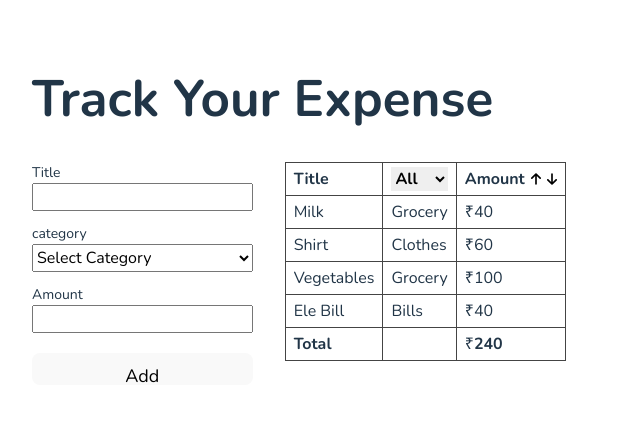
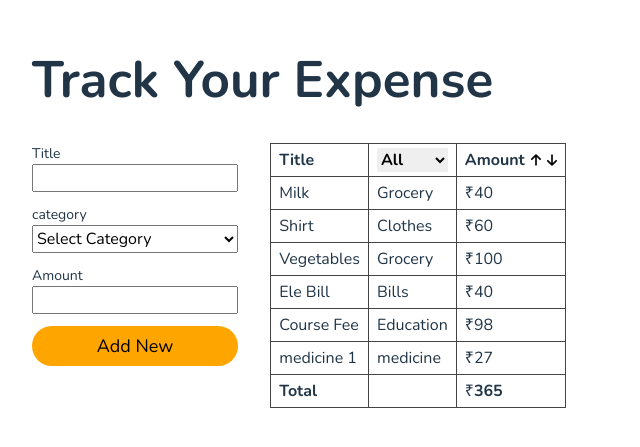
Before and after one commit to deepakgitofficial/Form_in_react_01, a React (Vite) app: page / in a window 1280 px wide. Shown: the part 187-634 px from the top of the page, without its empty margins (0-640 px from the left). Built offline with nearby package versions, Linux system fonts and the light colour scheme.

Commit message:
update sorting method

```diff
--- a/src/App.css
+++ b/src/App.css
@@ -101,10 +101,15 @@ main {
 
 .add-btn {
     width: 100%;
-    height: 32px;
+    /* height: 42px; */
+    padding: 7px;
     font-size: 18px;
     font-family: inherit;
     margin-top: 8px;
+    background-color: orange;
+    display: grid;
+    place-items: center;
+    border-radius: 50px;
 }
 
 .context-menu {
--- a/src/App.jsx
+++ b/src/App.jsx
@@ -3,15 +3,42 @@ import './App.css'
 import ExpenseForm from './Components/ExpenseForm'
 import ExpenseTable from './Components/ExpenseTable'
 import expenseData from './expenseData'
+// import { DataProvider } from './ContextAPI'
+// import Demo from './Components/Demo'
 
 function App() {
-  const [expData, setExpData] = useState(expenseData)
+  const [expenses, setExpenses] = useState(expenseData);
+  const [editRowId, setEditRowId] = useState('');
+
+    const [inputVal, setInputVal] = useState({
+      title: '',
+      category: '',
+      amount: ''
+    })
+
+
   return (
     <main>
       <h1>Track Your Expense</h1>
       <div className="expense-tracker">
-        <ExpenseForm setExpData={setExpData} />
-        <ExpenseTable expenses={expData} setExpData={setExpData}/>
+        {/* <DataProvider>
+          <Demo/>
+        </DataProvider> */}
+        <ExpenseForm
+        setExpData={setExpenses}
+        inputVal={inputVal}
+        setInputVal={setInputVal}
+        editRowId={editRowId}
+        setEditRowId={setEditRowId}
+        />
+
+        <ExpenseTable
+        expenses={expenses}
+         setExpData={setExpenses}
+          setInputVal={setInputVal}
+          setEditRowId={setEditRowId}
+          />
+
       </div>
     </main>
   )
--- a/src/Components/ContextMenu.jsx
+++ b/src/Components/ContextMenu.jsx
@@ -1,19 +1,36 @@
 import React from 'react'
 
-export default function ContextMenu({ContextMenuPosition, setMenuPosition, setDataList, rowId}) {
+export default function ContextMenu({
+    ContextMenuPosition,
+    setMenuPosition,
+    setDataList, rowId,
+    setInputValForContxtMenu,
+    expenses,
+    setEditRowId }) {
 
-  if(!ContextMenuPosition.left) return
+  if (!ContextMenuPosition.left) return
   const editMenuFun = () => {
-    setDataList((prev) => {
-      return prev.map((el) => {
-        if(el.id === rowId) {
-          return {...el, amount: 20, title: 'New Title', category: 'Medicine'}
-        }
-        return el
-      })
-    })
+    const {id, title, category, amount } = expenses.find((el) => el.id === rowId)
+    console.log(title, category, amount, 'firstData')
+    // setDataList(title, category, amount, 'firstData')
+    setEditRowId(id);
+    setInputValForContxtMenu({ title, category, amount });
+
+    // setDataList((prev) => {
+    //   return prev.map((el) => {
+    //     if(el.id === rowId) {
+    //       // return ({...el, amount: 20, title: 'New Title', category: 'Medicine'})
+
+    //         setInputValForContxtMenu(el )
+    //         // updateTableDataFun(el)
+    //     }
+    //     return el
+    //   })
+    // })
     setMenuPosition({})
+
   }
+
   const deleteMenuFun = () => {
     console.log('Delete Menu')
 
@@ -26,6 +43,7 @@ export default function ContextMenu({ContextMenuPosition, setMenuPosition, setDa
     <div className="context-menu" style={ContextMenuPosition}>
       <div onClick={editMenuFun}>Edit</div>
       <div onClick={deleteMenuFun}>Delete</div>
+      {/* <button onClick={updateFun}>update re</button> */}
     </div>
   )
 }
--- /dev/null
+++ b/src/Components/Demo.jsx
@@ -0,0 +1,15 @@
+// import React, { useContext } from 'react'
+// import {  DataContext } from '../ContextAPI'
+
+// const Demo = () => {
+//     const recContext = useContext(DataContext);
+//     console.log(recContext);
+// //   return (
+// //     <div>
+// //         <h1>Demo</h1>
+// //         <p>This is a demo component</p>
+// //     </div>
+// //   )
+// }
+
+// export default Demo
--- a/src/Components/ExpenseForm.jsx
+++ b/src/Components/ExpenseForm.jsx
@@ -1,15 +1,10 @@
-import React, { useState } from 'react'
+import React, { createContext, useState } from 'react'
 import TextField from '../InputFields/TextField'
 import { SelectField } from '../InputFields/SelectField'
 
-export default function ExpenseForm({ setExpData }) {
-  const [inputVal, setInputVal] = useState({
-    title: '',
-    category: '',
-    amount: ''
-  })
+export default function ExpenseForm({ setExpData, inputVal, setInputVal, editRowId, setEditRowId }) {
+
   const [warn, setWarn] = useState({})
-
   // --------form-valitation----------
   const validConfig = {
     title: [
@@ -21,11 +16,8 @@ export default function ExpenseForm({ setExpData }) {
   }
 
   function validateFun(vParameter) {
-
     const errData = {}
-
     const arr1 = Object.entries(vParameter);
-
     arr1.forEach(([key, value]) => {
 
       validConfig[key].some((rule) => {
@@ -48,6 +40,25 @@ export default function ExpenseForm({ setExpData }) {
     const validateResult = validateFun(inputVal)
     // console.log(validateResult)
     if (Object.keys(validateResult).length) return
+
+
+    if (editRowId) {
+
+ setExpData((prevState) => {
+      return prevState.map((el) => {
+        if (el.id === editRowId) {
+          return { ...inputVal, id: editRowId }
+        }
+        return el
+      })
+    })
+      setEditRowId('')
+      setInputVal({ title: '', category: '', amount: '' })
+      return;
+    }
+
+
+
 
     setExpData((prevState) => [
       ...prevState,
@@ -74,6 +85,7 @@ export default function ExpenseForm({ setExpData }) {
         error={warn.title}
         errClass="err"
         value={inputVal.title}
+        type={'text'}
       />
 
       <SelectField
@@ -84,7 +96,8 @@ export default function ExpenseForm({ setExpData }) {
         error={warn.category}
         errClass="err"
         value={inputVal.category}
-
+        categroyOption ={['grocery', 'clothes', 'bills', 'education', 'medicine']}
+        defalultOption='Select Category'
       />
 
       <TextField
@@ -95,8 +108,9 @@ export default function ExpenseForm({ setExpData }) {
         error={warn.amount}
         errClass="err"
         value={inputVal.amount}
+        type='number'
       />
-      <button className="add-btn">Add</button>
+      <button className="add-btn" >{editRowId? 'save': 'Add New'}</button>
     </form>
   )
 }
--- a/src/Components/ExpenseTable.jsx
+++ b/src/Components/ExpenseTable.jsx
@@ -1,51 +1,59 @@
 import React, { useState } from 'react'
 import ContextMenu from './ContextMenu';
 
-export default function ExpenseTable({ expenses, setExpData }) {
+export default function ExpenseTable({ expenses, setExpData, setInputVal, setEditRowId }) {
   const[rowId, setRowId] = useState('');
   const[menuPosition, setMenuPosition] = useState({});
   const [selectField, setselectField] = useState('');
-
-  const [shortA, setShortA] = useState([]);
-  const [shortD, setShortD] = useState([]);
-
-  const filteredData = expenses.filter((element) => element.category.toLowerCase().includes(selectField));
+  // const [shortA, setShortA] = useState([]);
+  // const [shortD, setShortD] = useState([]);
 
   const sorting =() => {
-    const arr = expenses.sort(function (a, b) {
-      if (a.amount > b.amount) {
-        return 1;
-      }
-      if (a.amount < b.amount) {
-        return -1; // a comes before b
-      }
-      return 0;
-    });
-    setShortA(arr)
-    setShortD([])
+    setExpData((prevState) => [...prevState.sort((a, b) => a.amount - b.amount)]);
+    // const arr = expenses.sort(function (a, b) {
+    //   if (a.amount > b.amount) {
+    //     return 1;
+    //   }
+    //   if (a.amount < b.amount) {
+    //     return -1; // a comes before b
+    //   }
+    //   return 0;
+    // });
+    // setShortA(arr)
+    // setShortD([])
   }
 
   const sortingD =() => {
-
-    const arr = expenses.sort(function (b, a) {
-      if (a.amount > b.amount) {
-        return 1;
-      }
-      if (a.amount < b.amount) {
-        return -1; // a comes before b
-      }
-      return 0;
-    });
-    setShortD(arr)
-    setShortA([])
+    setExpData((prevState) => [...prevState.sort((b, a) => a.amount - b.amount)]);
+    console.log(expenses, 'data')
+    // const arr = expenses.sort(function (b, a) {
+    //   if (a.amount > b.amount) {
+    //     return 1;
+    //   }
+    //   if (a.amount < b.amount) {
+    //     return -1; // a comes before b
+    //   }
+    //   return 0;
+    // });
+    // setShortD(arr)
+    // setShortA([])
   }
 
-  const viewData = filteredData? filteredData : shortA || shortD ;
+  const filteredData = expenses.filter((element) => element.category.toLowerCase().includes(selectField));
 
     return (
       <>
       <div className="exp-table-parent">
-      <ContextMenu ContextMenuPosition = {menuPosition} setMenuPosition={setMenuPosition} setDataList={setExpData} rowId={rowId}/>
+      <ContextMenu
+      ContextMenuPosition = {menuPosition}
+      setMenuPosition={setMenuPosition}
+      setDataList={setExpData}
+      rowId={rowId}
+      setInputValForContxtMenu={setInputVal}
+      expenses={expenses}
+      setEditRowId={setEditRowId}
+      />
+
       <table className="expense-table" onClick={() => setMenuPosition({})}>
         <thead>
           <tr>
@@ -86,7 +94,7 @@ export default function ExpenseTable({ expenses, setExpData }) {
           </tr>
         </thead>
         <tbody>
-          {viewData.map(({ id, title, category, amount }) => (
+          {filteredData.map(({ id, title, category, amount }) => (
             <tr key={id}
             onContextMenu={(e) =>{
               e.preventDefault();
@@ -96,6 +104,7 @@ export default function ExpenseTable({ expenses, setExpData }) {
               setMenuPosition({ top: e.clientY + 50, left: e.clientX });
               // contextMenu.style.display
               setRowId(id);
+
             }}
             >
               <td>{title}</td>
--- /dev/null
+++ b/src/ContextAPI.jsx
@@ -0,0 +1,21 @@
+// import React,{ createContext, useContext } from "react";
+
+// export const DataContext = createContext('initial value');
+
+// // custom hook create context
+// // export const useCustomContext = () => {
+// //     const mycontext = useContext(DataContext);
+// //     return mycontext;
+// //   }
+
+
+// export const DataProvider = ({children}) => {
+//     // console.log(children,'children context')
+//     const ContextCard1 = "ContextCard1: content ";
+
+//     return (
+//       <DataContext.Provider value={{ContextCard1}}>
+//         {children}
+//       </DataContext.Provider>
+//     )
+//   }
--- a/src/InputFields/SelectField.jsx
+++ b/src/InputFields/SelectField.jsx
@@ -1,16 +1,18 @@
 import React from 'react'
 
-export const SelectField = ({ id, name, label, value, onChangeFun, error, errClass }) => {
-    const categroyOption = ['grocery', 'clothes', 'bills', 'education', 'medicine']
+export const SelectField = ({ id, name, label, value, onChangeFun, error, errClass, defalultOption, categroyOption }) => {
+
     // console.log(value)
     return (
         <>
             <div className="input-container">
                 <label htmlFor={id}>{label}</label>
                 <select id={id} name={name} onChange={onChangeFun} value={value}>
-                    <option value="" hidden>
-                        Select Category
-                    </option>
+                    {defalultOption && (
+                        <option value="" hidden>
+                            {defalultOption}
+                        </option>
+                    )}
                     {categroyOption.map((el, i) => {
                         return (
                             <option key={i} value={el}>{el}</option>
--- a/src/InputFields/TextField.jsx
+++ b/src/InputFields/TextField.jsx
@@ -1,12 +1,12 @@
 import React from 'react'
 
-const TextField = ({id, name, label, onChangeFun, error, errClass, value}) => {
+const TextField = ({id, name, label, onChangeFun, error, errClass, value ,type}) => {
   return (
     <>
     <div className='input-parent'>
     <div className="input-container">
         <label htmlFor={id}>{label}</label>
-        <input id={id} name={name} onChange={onChangeFun}  value={value}/>
+        <input id={id} name={name} onChange={onChangeFun}  value={value} type={type}/>
         <p className={errClass}>{error}</p>
       </div>
     </div>
--- a/src/expenseData.js
+++ b/src/expenseData.js
@@ -23,4 +23,16 @@ export default [
         category: 'Bills',
         amount: 40,
     },
+    {
+        id: crypto.randomUUID(),
+        title: 'Course Fee',
+        category: 'Education',
+        amount: 98,
+    },
+    {
+        id: crypto.randomUUID(),
+        title: 'medicine 1',
+        category: 'medicine',
+        amount: 27,
+    },
 ]
```
